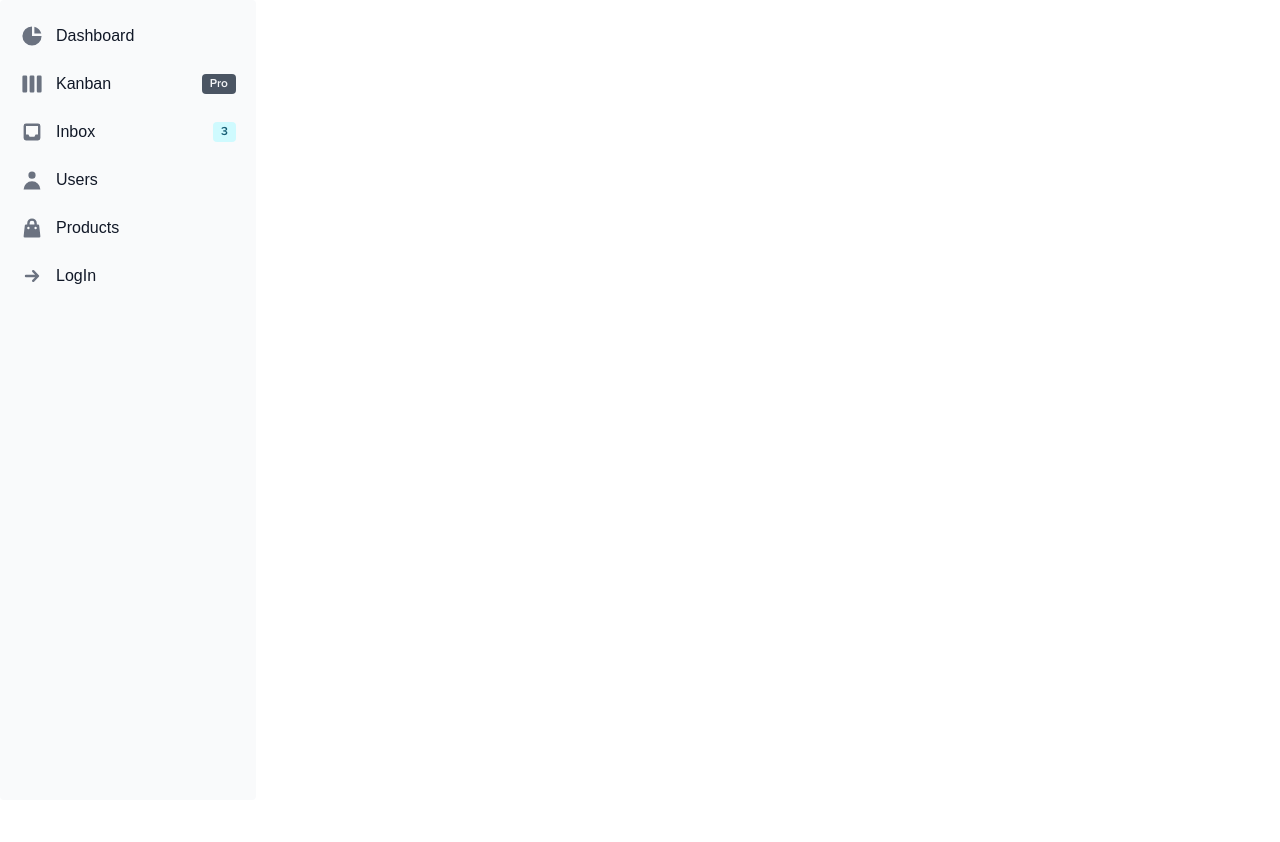
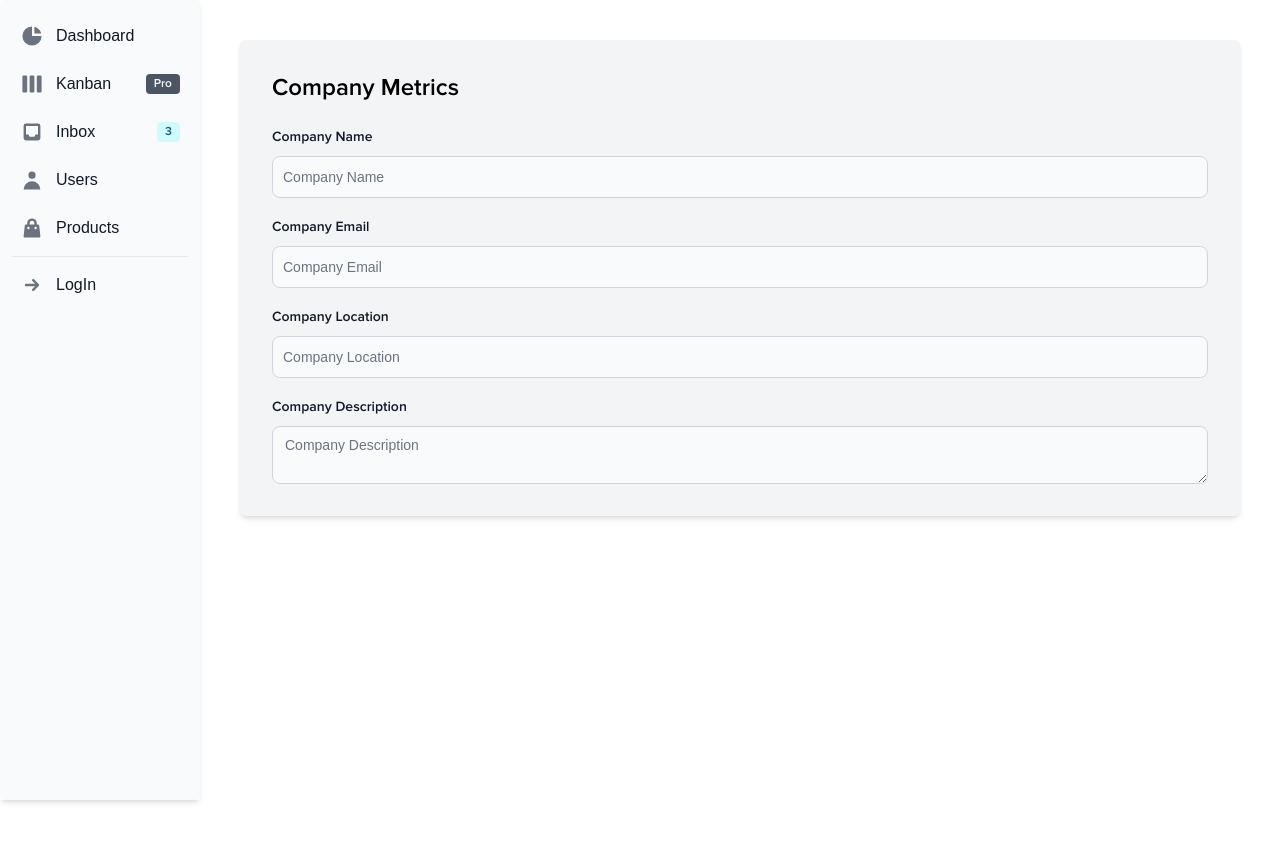
Before and after one commit to unicesng/laptop_boys, a React (Vite) app in the folder frontend/: page /profile in a window 1280 px wide. Shown: the top 842 px of the page. Before the commit the page ends 800 px from the top, so only its background shows below. Built offline with nearby package versions, Linux system fonts and the light colour scheme; no server answers; a web font is replaced by a local one.

Commit message:
feat: profile page

```diff
--- a/frontend/src/Login.tsx
+++ b/frontend/src/Login.tsx
@@ -17,7 +17,7 @@ function LoginPage() {
 
     try {
       await signInWithPopup(auth, provider);
-      navigate("/");
+      navigate("/profile");
     } catch (error) {
       console.error(error);
     }
@@ -28,7 +28,7 @@ function LoginPage() {
 
     try {
       await signInWithEmailAndPassword(auth, email, password);
-      navigate("/");
+      navigate("/profile");
     } catch (error) {
       console.error(error);
     }
@@ -61,7 +61,7 @@ function LoginPage() {
 
   return (
     <div className="w-full flex justify-center items-center h-screen">
-      <div className="w-full max-w-md bg-white shadow-md rounded-md p-8">
+      <div className="w-full max-w-md bg-gray-100 shadow-md rounded-md p-8">
         <p className="text-xl text-center mb-4 font-semibold">Sign In to ESG Application</p>
         <form onSubmit={handleSubmit} className="flex max-w-md flex-col gap-4">
           <div>
--- /dev/null
+++ b/frontend/src/Profile.tsx
@@ -0,0 +1,72 @@
+import { Button, Checkbox, Label, TextInput, Textarea } from "flowbite-react";
+
+const Profile = () => {
+  const handleSubmit = () => {
+    return;
+  };
+
+  return (
+    <>
+      <div className="w-full m-10 h-screen">
+        <div className="w-full bg-gray-100 shadow-md rounded-md p-8">
+          <div className="text-2xl mb-5 font-semibold">Company Metrics</div>
+          <form onSubmit={handleSubmit} className="flex flex-col gap-4">
+            <div>
+              <div className="mb-2 block">
+                <Label className="font-semibold" htmlFor="profile1" value="Company Name" />
+              </div>
+              <TextInput
+                id="profile1"
+                name="profile1"
+                type="text"
+                placeholder="Company Name"
+                required
+              />
+            </div>
+            <div>
+              <div className="mb-2 block">
+                <Label className="font-semibold" htmlFor="profile2" value="Company Email" />
+              </div>
+              <TextInput
+                id="profile2"
+                name="profile2"
+                type="email"
+                placeholder="Company Email"
+                required
+              />
+            </div>
+            <div>
+              <div className="mb-2 block">
+                <Label className="font-semibold" htmlFor="profile3" value="Company Location" />
+              </div>
+              <TextInput
+                id="profile3"
+                name="profile3"
+                type="text"
+                placeholder="Company Location"
+                required
+              />
+            </div>
+            <div>
+              <div className="mb-2 block">
+                <Label className="font-semibold" htmlFor="profile4" value="Company Description" />
+              </div>
+              <Textarea
+                id="profile4"
+                name="profile4"
+                type="text"
+                placeholder="Company Description"
+                required
+              />
+            </div>
+
+
+
+          </form>
+        </div>
+      </div>
+    </>
+  );
+};
+
+export default Profile;
--- a/frontend/src/SideBarNav.tsx
+++ b/frontend/src/SideBarNav.tsx
@@ -2,7 +2,14 @@ import { useState, useEffect } from "react";
 import { Link } from "react-router-dom";
 import { onAuthStateChanged } from "firebase/auth";
 import { Sidebar } from "flowbite-react";
-import { HiArrowSmRight, HiChartPie, HiInbox, HiShoppingBag, HiTable, HiUser, HiViewBoards } from "react-icons/hi";
+import {
+  HiArrowSmRight,
+  HiChartPie,
+  HiInbox,
+  HiShoppingBag,
+  HiUser,
+  HiViewBoards,
+} from "react-icons/hi";
 import { auth } from "../firebaseConfig";
 
 function SidebarNav() {
@@ -11,7 +18,7 @@ function SidebarNav() {
   useEffect(() => {
     const unsubscribe = onAuthStateChanged(auth, (firebaseUser) => {
       setUser(firebaseUser);
-      console.log(firebaseUser)
+      console.log(firebaseUser);
     });
 
     return () => {
@@ -24,13 +31,22 @@ function SidebarNav() {
   };
 
   return (
-    <Sidebar aria-label="Default sidebar example" className="h-screen">
+    <Sidebar
+      aria-label="Default sidebar example"
+      className="h-screen sticky top-0 shadow-md"
+    >
       <Sidebar.Items>
         <Sidebar.ItemGroup>
           <Sidebar.Item as={Link} to="/" icon={HiChartPie}>
             Dashboard
           </Sidebar.Item>
-          <Sidebar.Item as={Link} to="/pro" icon={HiViewBoards} label="Pro" labelColor="dark">
+          <Sidebar.Item
+            as={Link}
+            to="/pro"
+            icon={HiViewBoards}
+            label="Pro"
+            labelColor="dark"
+          >
             Kanban
           </Sidebar.Item>
           <Sidebar.Item as={Link} to="/inbox" icon={HiInbox} label="3">
@@ -42,6 +58,7 @@ function SidebarNav() {
           <Sidebar.Item as={Link} to="/products" icon={HiShoppingBag}>
             Products
           </Sidebar.Item>
+          <hr />
           {user ? (
             <Sidebar.Item onClick={handleSignOut} icon={HiArrowSmRight}>
               Logout
--- a/frontend/src/main.tsx
+++ b/frontend/src/main.tsx
@@ -2,6 +2,7 @@ import ReactDOM from "react-dom/client";
 import { BrowserRouter, Routes, Route } from "react-router-dom";
 import Landing from "./Landing.tsx";
 import Login from "./Login.tsx";
+import Profile from './Profile.tsx'
 import "./index.css";
 import SidebarNav from "./SideBarNav.tsx";
 
@@ -12,6 +13,7 @@ ReactDOM.createRoot(document.getElementById("root")!).render(
       <Routes>
         <Route path="/" element={<Landing />} />
         <Route path="/signin" element={<Login />} />
+        <Route path="/profile" element={<Profile />} />
       </Routes>
     </div>
   </BrowserRouter>
```
